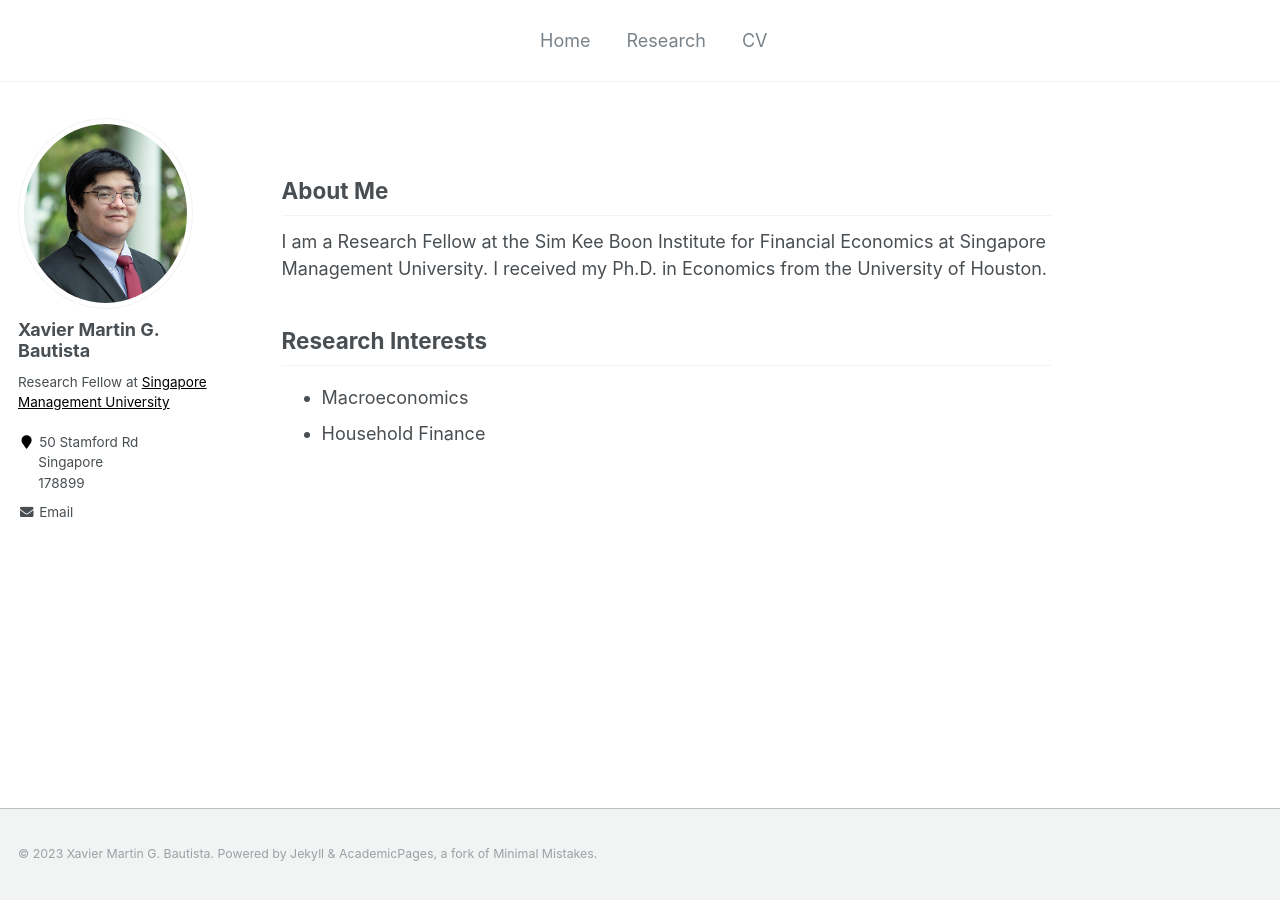
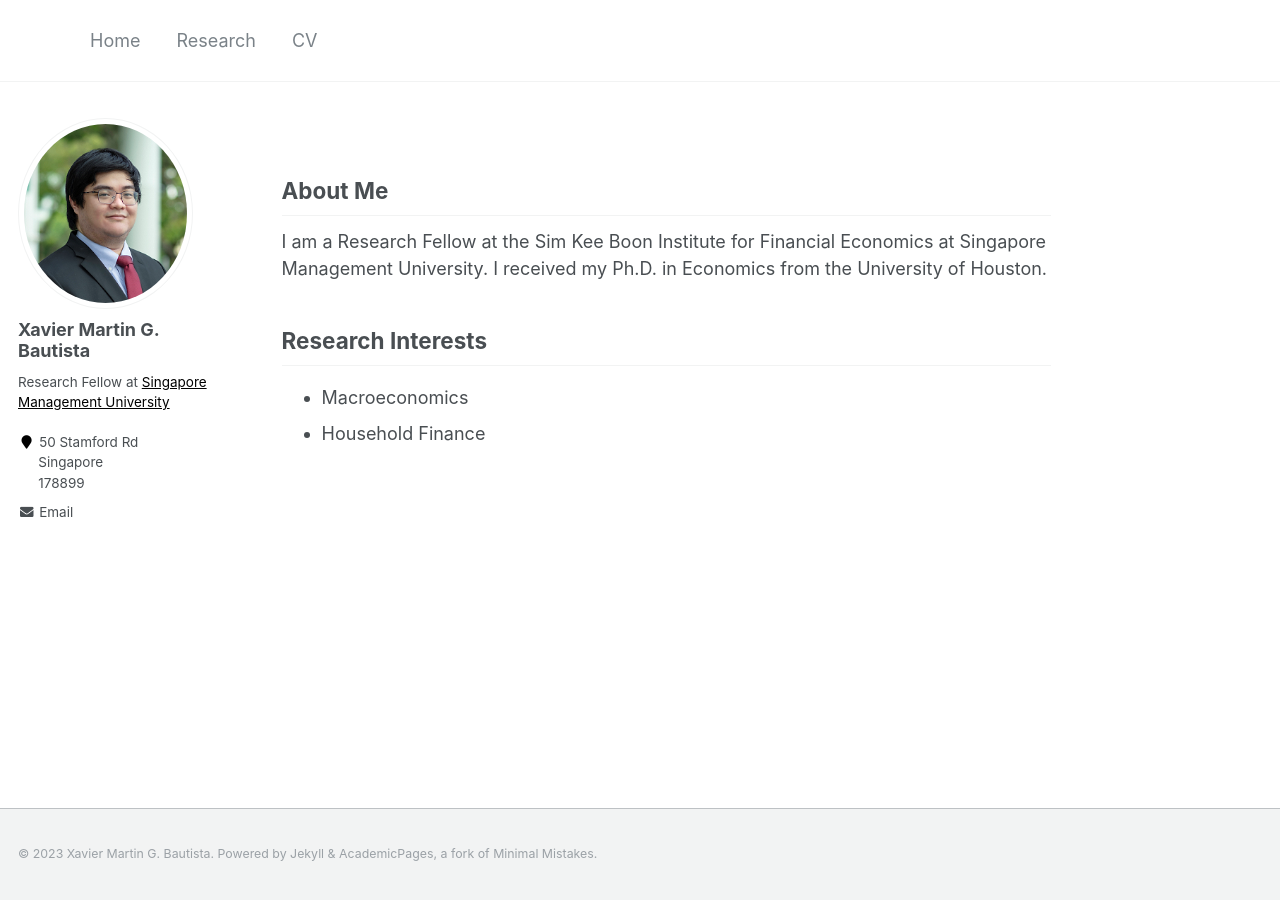
Before and after one commit to xmgbautista/xmgbautista.github.io, a Jekyll site: the page built from _pages/about.md, in a window 1280 px wide. Built offline with Jekyll 4.4.1, drawn with Linux system fonts in a browser that asks for light colours.

Commit message:
Update _masthead.scss

```diff
--- a/_sass/_masthead.scss
+++ b/_sass/_masthead.scss
@@ -47,7 +47,6 @@
   white-space: nowrap;
 
   &--lg {
-    padding-left: 25em;
     padding-right: 2em;
     font-weight: 700;
   }
```
